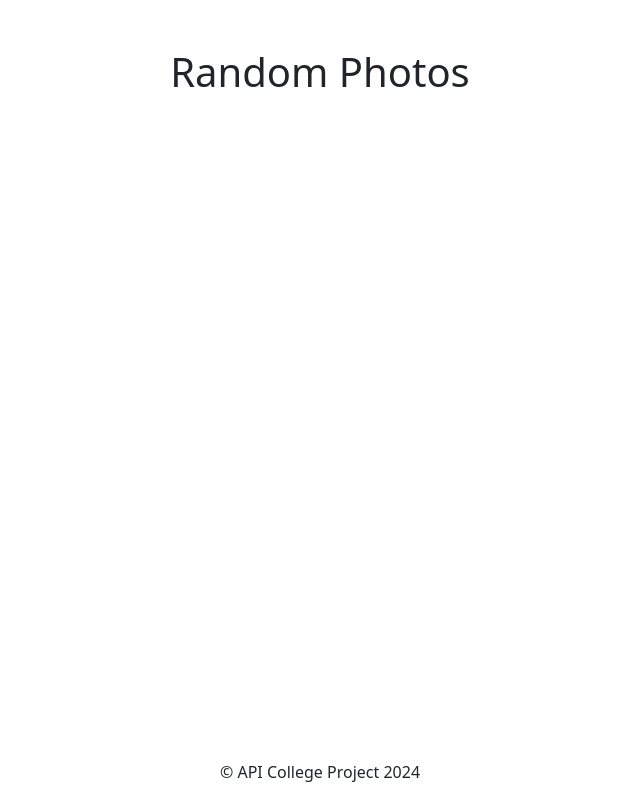
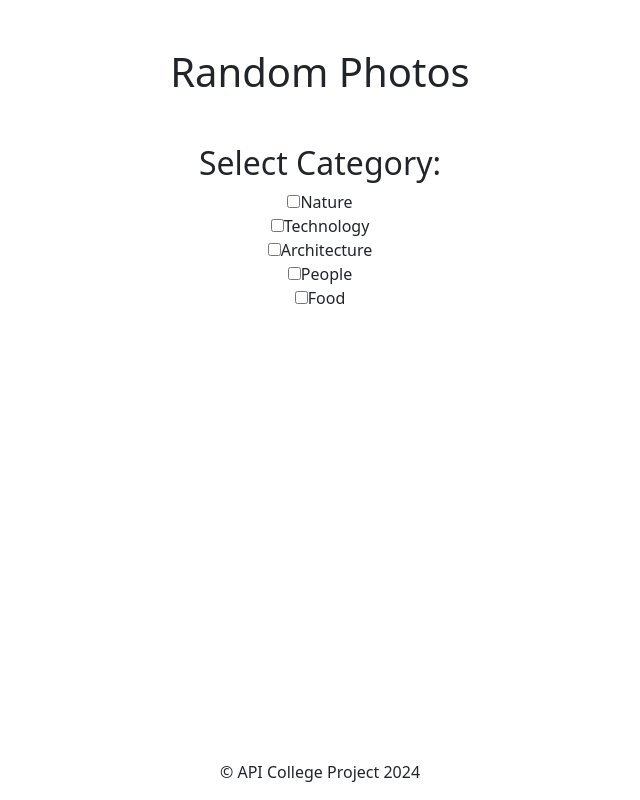
Before and after one commit to samkocy/CSS-Project-2024, a plain HTML site: page index.html in a window 1280 px wide. Shown: the whole page, without its empty margins (320-960 px from the left). Drawn offline with nearby package versions, Linux system fonts and the light colour scheme; no server answers.

Commit message:
adding filter to html

```diff
--- a/index.html
+++ b/index.html
@@ -20,6 +20,15 @@
 
     <main>
       <div>
+        <h2>Select Category:</h2>
+        <label><input type="checkbox" value="" id="">Nature</label> <br>
+        <label><input type="checkbox" value="" id="">Technology</label> <br>
+        <label><input type="checkbox" value="" id="">Architecture</label> <br>
+        <label><input type="checkbox" value="" id="">People</label> <br>
+        <label><input type="checkbox" value="" id="">Food</label> <br>
+      </div>
+
+      <div>
         <div class="row" id="random-photos"></div>
       </div>
     </main>
```
